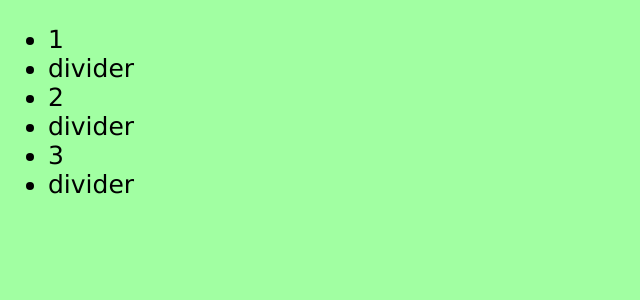
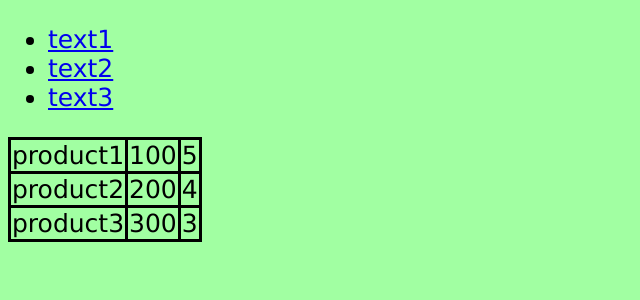
Before and after one commit to bronepoezd410/4AIP_VueExercises410, a Vue app in the folder MakoVueExercises/: page / in a window 1280 px wide. Shown: the top 300 px of the page, without its empty margins (0-640 px from the left). Built offline with nearby package versions, Linux system fonts and the light colour scheme.

Commit message:
Перебор массива объектов

```diff
--- a/MakoVueExercises/src/App.vue
+++ b/MakoVueExercises/src/App.vue
@@ -1,14 +1,27 @@
 
 <template>
+	<div>
     <ul>
-	<div v-for="elem in items">
-        <li>
-        {{ elem }}
+        <li v-for = "jopa in hrefs">
+            <a href= {{jopa.href}}> {{jopa.text}} </a>
         </li>
-        <li class="divider">divider</li>
+    </ul>
     </div>
-    </ul>
+
+    <div>
+        <table>
+            <tr v-for="things in products">
+                <td> {{ things.name }} </td>
+                <td> {{ things.price }} </td>
+                <td> {{ things.quantity }} </td>
+            </tr>
+        </table>
+    </div>
+
 </template>
+
+
+
 
 <script>
 import { normalizeProps } from 'vue';
@@ -16,7 +29,29 @@ import { normalizeProps } from 'vue';
 export default {
     data() {
         return {
-		items: [1, 2, 3],
+            hrefs: [
+			{href: '1.html', text: 'text1'},
+			{href: '2.html', text: 'text2'},
+			{href: '3.html', text: 'text3'},
+		],
+        products: [
+			{
+				name: 'product1',
+				price: 100,
+				quantity: 5
+			},
+			{
+				name: 'product2',
+				price: 200,
+				quantity: 4
+			},
+			{
+				name: 'product3',
+				price: 300,
+				quantity: 3
+			},
+		],
+
 	}
 },
     methods:
@@ -45,4 +80,9 @@ div{
 }
 
 
+table, th, td {
+  border: 3px solid black;
+  border-collapse: collapse;
+}
+
 </style>
```
